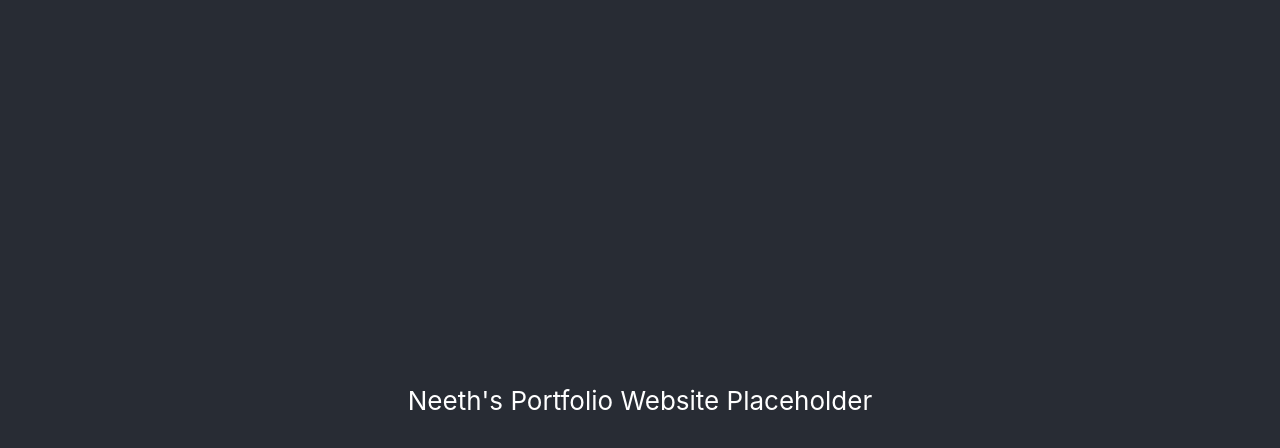
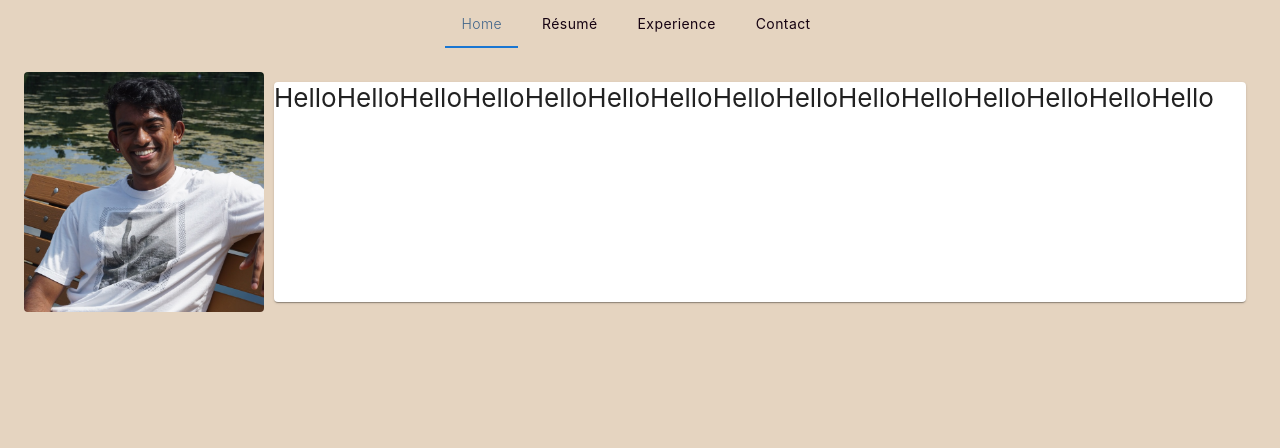
Before and after one commit to saipmukku/Portfolio-Website-Old, a React (Create React App) app: page / in a window 1280 px wide. Shown: the top 448 px of the page. Built offline with nearby package versions, Linux system fonts and the light colour scheme.

Commit message:
Basic layout

```diff
--- a/package.json
+++ b/package.json
@@ -3,6 +3,9 @@
   "version": "0.1.0",
   "private": true,
   "dependencies": {
+    "@emotion/react": "^11.13.3",
+    "@emotion/styled": "^11.13.0",
+    "@mui/material": "^6.0.2",
     "@testing-library/jest-dom": "^5.17.0",
     "@testing-library/react": "^13.4.0",
     "@testing-library/user-event": "^13.5.0",
--- a/src/App.css
+++ b/src/App.css
@@ -1,38 +1,30 @@
-.App {
-  text-align: center;
+/*Primary text color: #170312
+  Secondary text color: #41658A*/
+
+.root {
+
 }
 
-.App-logo {
-  height: 40vmin;
-  pointer-events: none;
+.main-page {
+  background-color: #E5D4C0;
+  position: fixed;
+  top: 0;
+  min-height: 100vh;
+  font-size: calc(10px + 2vmin);
 }
 
-@media (prefers-reduced-motion: no-preference) {
-  .App-logo {
-    animation: App-logo-spin infinite 20s linear;
-  }
+.nav-tabs {
+  display: flex;
+  flex-direction: row;
 }
 
-.App-header {
-  background-color: #282c34;
-  min-height: 100vh;
+.personal-info {
   display: flex;
-  flex-direction: column;
-  align-items: center;
-  justify-content: center;
-  font-size: calc(10px + 2vmin);
-  color: white;
+  flex-direction: row;
+  width: 100%;
 }
 
-.App-link {
-  color: #61dafb;
+.personal-info-paper {
+  margin: 10px;
+  width: 100%;
 }
-
-@keyframes App-logo-spin {
-  from {
-    transform: rotate(0deg);
-  }
-  to {
-    transform: rotate(360deg);
-  }
-}
--- a/src/App.js
+++ b/src/App.js
@@ -1,13 +1,132 @@
+import React, { useState } from 'react';
+import { Avatar, Tabs, Tab, Box, styled, TextareaAutosize, Paper } from '@mui/material';
 import './App.css';
 
-function App() {
+function MainPage() {
+  const [value, setValue] = useState(0);
+  const StyledTab = styled((props) => <Tab disableRipple {...props} />)(({ theme }) => ({
+    textTransform: 'none',
+    minWidth: 0,
+    [theme.breakpoints.up('sm')]: {
+      minWidth: 0,
+    },
+    fontWeight: theme.typography.fontWeightRegular,
+    marginRight: theme.spacing(1),
+    color: 'rgba(23, 3, 18, 1)',
+    fontFamily: [
+      '-apple-system',
+      'BlinkMacSystemFont',
+      '"Segoe UI"',
+      'Roboto',
+      '"Helvetica Neue"',
+      'Arial',
+      'sans-serif',
+      '"Apple Color Emoji"',
+      '"Segoe UI Emoji"',
+      '"Segoe UI Symbol"',
+    ].join(','),
+    '&:hover': {
+      color: '#41658A',
+      opacity: 1,
+    },
+    '&.Mui-selected': {
+      color: '#41658A',
+      fontWeight: theme.typography.fontWeightLight,
+    },
+    '&.Mui-focusVisible': {
+      backgroundColor: '#41658A',
+    },
+  }));
+
+  const handleChange = (_event, newValue) => {
+    setValue(newValue);
+    console.log(newValue);
+  }
+
   return (
-    <div className="App">
-      <header className="App-header">
-        Neeth's Portfolio Website Placeholder
-      </header>
+    <Box className="main-page" sx={{ width: '100%' }}>
+      <Tabs className="nav-tabs" value={value} onChange={handleChange} centered>
+        <StyledTab label="Home"/>
+        <StyledTab label="Résumé"/>
+        <StyledTab label="Experience"/>
+        <StyledTab label="Contact"/>
+      </Tabs>
+      <CustomTabPanel value={value} index={0}>
+        <HomePage />
+      </CustomTabPanel>
+      <CustomTabPanel value={value} index={1}>
+        <ResumePage />
+      </CustomTabPanel>
+      <CustomTabPanel value={value} index={2}>
+        <ExperiencePage />
+      </CustomTabPanel>
+      <CustomTabPanel value={value} index={3}>
+        <ContactPage />
+      </CustomTabPanel>
+    </Box>
+  );
+}
+
+function CustomTabPanel(props) {
+  const { children, value, index, ...other } = props;
+
+  return (
+    <div
+      role="tabpanel"
+      hidden={value !== index}
+      id={`simple-tabpanel-${index}`}
+      aria-labelledby={`simple-tab-${index}`}
+      {...other}
+    >
+      {value === index && <Box sx={{ p: 3 }}>{children}</Box>}
     </div>
   );
 }
 
+function HomePage() {
+  return (
+    <Box>
+      <Box className="personal-info">
+        <Avatar alt="Neeth's picture" src="portrait.jpeg" sx={{ width: 240, height: 240 }} variant="rounded"/>
+        <br></br>
+        <Paper className="personal-info-paper" elevation={1}>
+          HelloHelloHelloHelloHelloHelloHelloHelloHelloHelloHelloHelloHelloHelloHello
+        </Paper>
+      </Box>
+    </Box>
+  )
+}
+
+function ResumePage() {
+  return (
+    <Box>
+      Resume Page
+    </Box>
+  )
+}
+
+function ExperiencePage() {
+  return (
+    <Box>
+      Experience Page
+    </Box>
+  )
+}
+
+function ContactPage() {
+  return (
+    <Box>
+      Contact Page
+    </Box>
+  )
+}
+
+function App() {
+  return (
+    <Box className="root">
+      <MainPage />
+    </Box>
+  );
+}
+
 export default App;
```
Also changed, not shown: public/portrait.jpeg (added), 1 other file (tests, documents, lock files or other folders).
